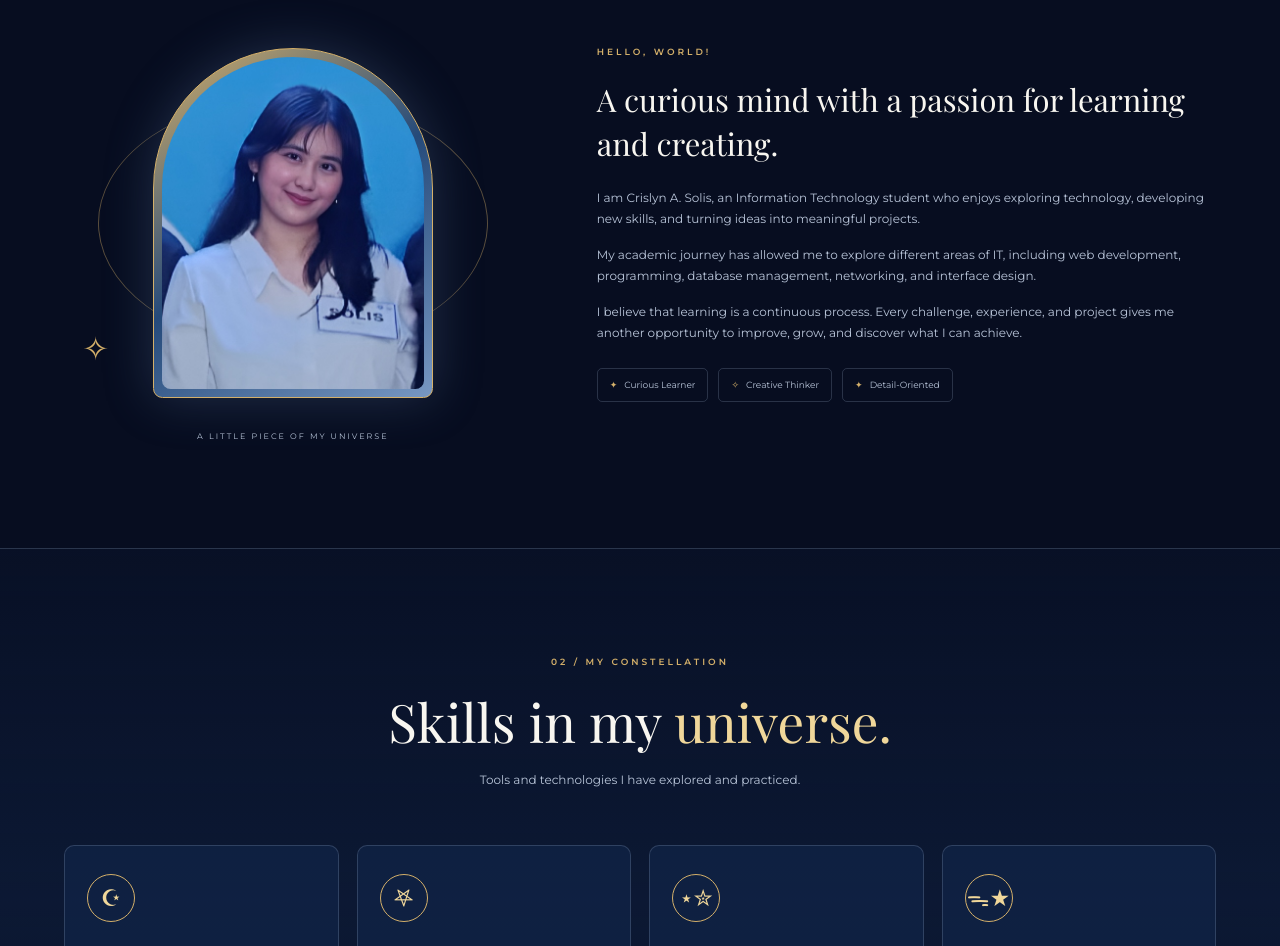
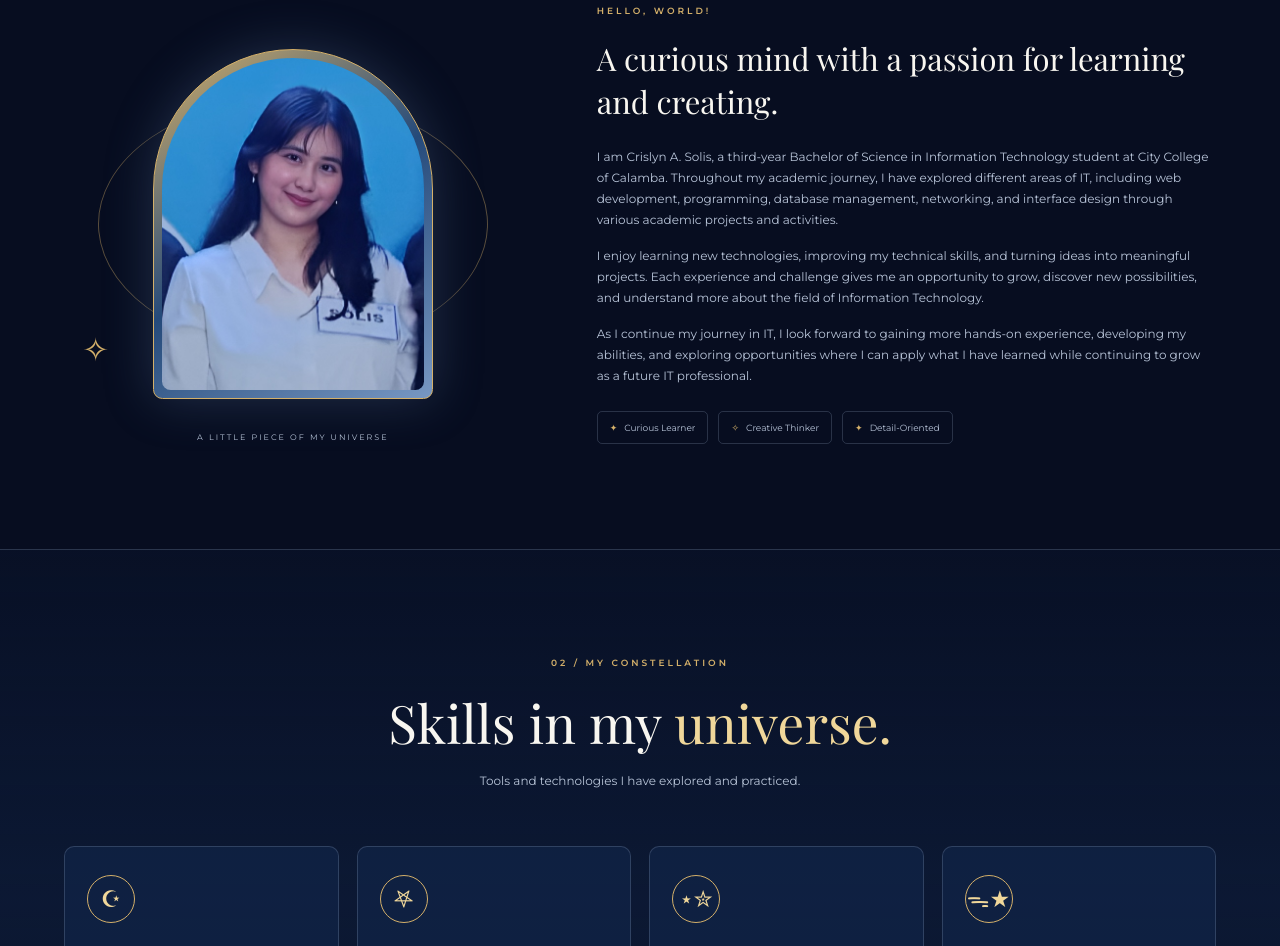
Before and after one commit to Celestialynn/clynsolis, a plain HTML site: page index.html in a window 1280 px wide. Shown: the part 1060-2006 px from the top of the page. Drawn offline with nearby package versions, Linux system fonts and the light colour scheme; a web font is replaced by a local one.

Commit message:
Revise personal description in index.html
Updated personal introduction and academic journey details.

```diff
--- a/index.html
+++ b/index.html
@@ -139,22 +139,21 @@
                     </h3>
 
                     <p>
-                        I am Crislyn A. Solis, an Information Technology student
-                        who enjoys exploring technology, developing new skills,
-                        and turning ideas into meaningful projects.
+                        I am Crislyn A. Solis, a third-year Bachelor of Science in Information Technology student at City College of Calamba.
+                        Throughout my academic journey, I have explored different areas of IT, including web development, programming, database
+                        management, networking, and interface design through various academic projects and activities.
                     </p>
 
                     <p>
-                        My academic journey has allowed me to explore different
-                        areas of IT, including web development, programming,
-                        database management, networking, and interface design.
+                        I enjoy learning new technologies, improving my technical skills, and turning ideas into meaningful projects.
+                        Each experience and challenge gives me an opportunity to grow, discover new possibilities,
+                        and understand more about the field of Information Technology.
                     </p>
 
                     <p>
-                        I believe that learning is a continuous process.
-                        Every challenge, experience, and project gives me
-                        another opportunity to improve, grow, and discover
-                        what I can achieve.
+                        As I continue my journey in IT, I look forward to gaining more hands-on experience, developing my abilities,
+                        and exploring opportunities where I can apply what
+                        I have learned while continuing to grow as a future IT professional.
                     </p>
 
                     <div class="about-facts">
```
